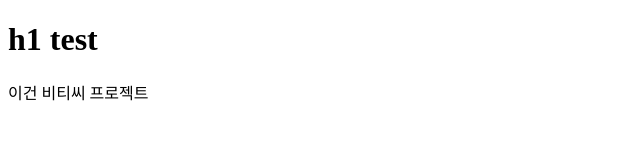
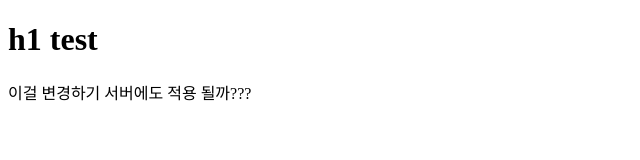
Before and after one commit to junghun824/btc, a plain HTML site: page index.html in a window 1280 px wide. Shown: the whole page, without its empty margins (0-640 px from the left). Drawn offline with Linux system fonts and the light colour scheme.

Commit message:
modified

```diff
--- a/index.html
+++ b/index.html
@@ -7,6 +7,6 @@
 </head>
 <body>
     <h1>h1 test</h1>
-    <p>이건 비티씨 프로젝트</p>
+    <p>이걸 변경하기 서버에도 적용 될까???</p>
 </body>
 </html>
```
